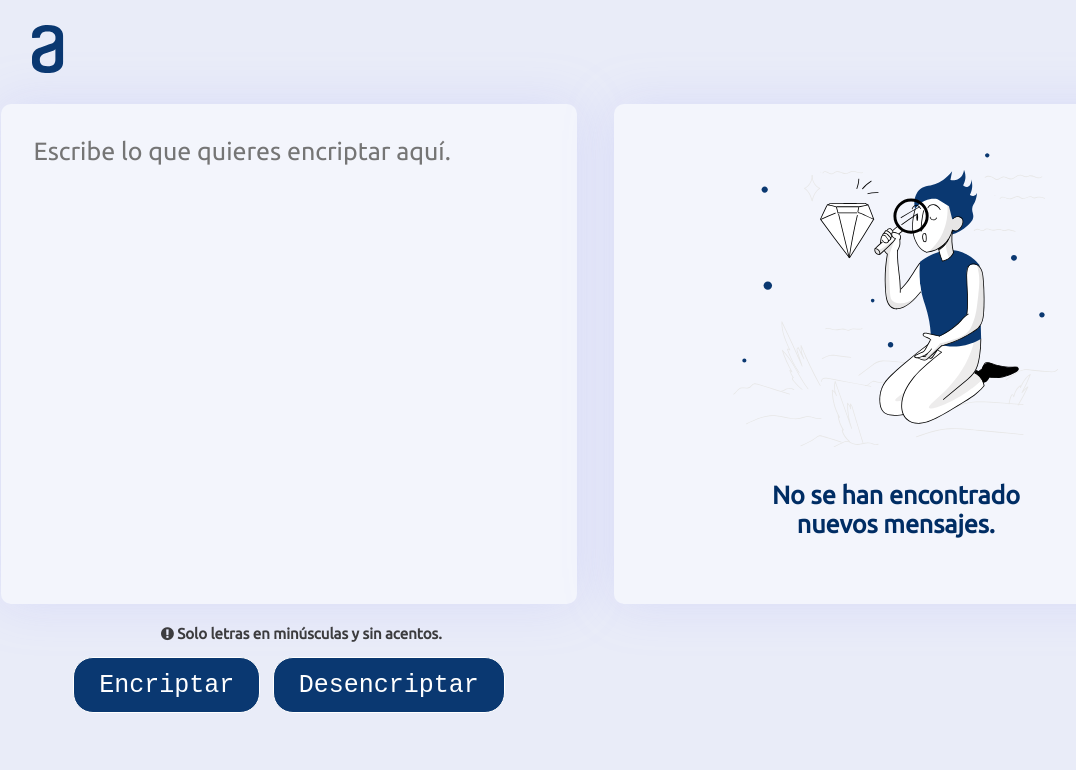
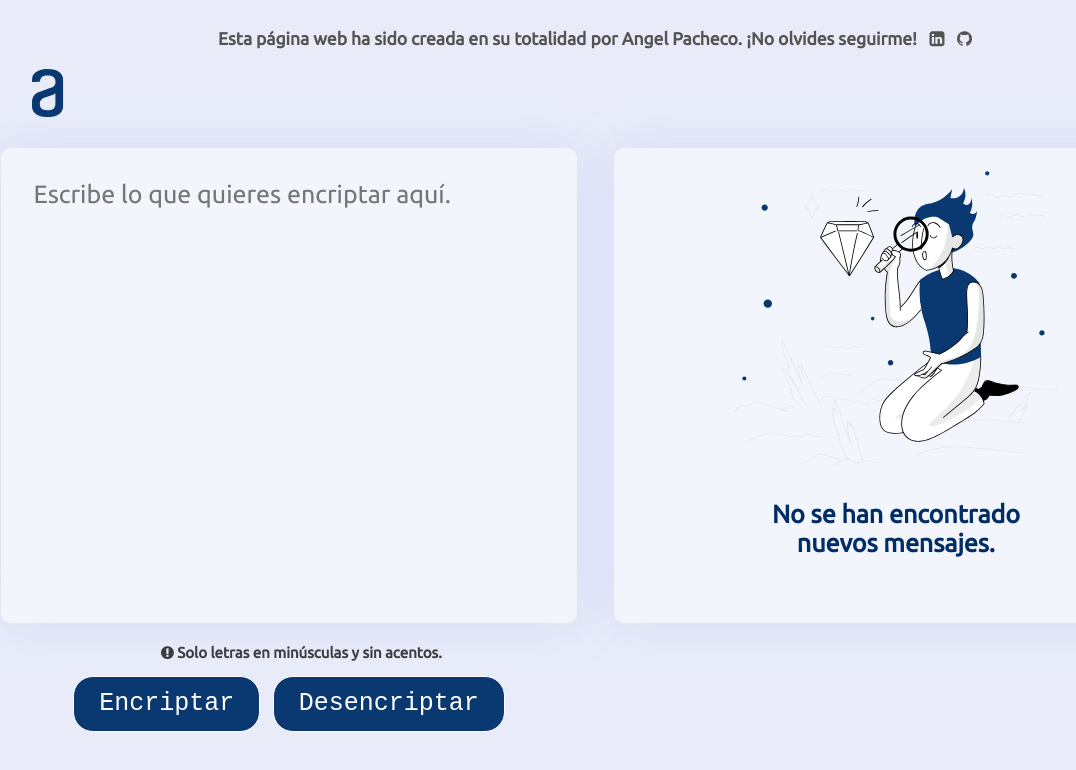
Before and after one commit to constSobri/Challenge-Programa-ONE, a plain HTML site: page index.html in a window 1280 px wide. Shown: the whole page, without its empty margins (45-1121 px from the left). Drawn offline with Linux system fonts and the light colour scheme; a web font is replaced by a local one.

Commit message:
Agregando creditos y detalles finales

```diff
--- a/css/style.css
+++ b/css/style.css
@@ -10,6 +10,33 @@
 
     body {
         background-color: #E9ECF8;
+    }
+
+    #redes {
+        display: flex;
+    }
+
+    #quien {
+        display: block;
+        margin-left: auto;
+        margin-right: auto;
+        font-size: 1rem;
+        font-family: 'Ubuntu', sans-serif;
+        text-align: center;
+        color: #535353;
+        line-height: 1.5rem;
+    }
+
+    #lin {
+        margin-left: 1rem;
+        color: #535353;
+    }
+
+    #git {
+        margin-left: 1rem;
+        color: #535353;
+    }
+
     }
 
     #logo {
@@ -157,10 +184,17 @@
         cursor: pointer;
     }
 
+    #lin:hover {
+        color:#0A3871;
+    }
+
+    #git:hover {
+        color: #0A3871;
+    }
+
     #copy:active {
         font-size: 1.4rem;
     }
-}
 
 
 @media screen and (min-width: 1200px) {
@@ -173,9 +207,28 @@
         background-color: #E9ECF8;
     }
 
+    #quien {
+        display: block;
+        margin-left: auto;
+        margin-right: auto;
+        font-size: 0.7rem;
+        font-family: 'Ubuntu', sans-serif;
+        text-align: center;
+        color: #535353;
+        line-height: 1.5rem;
+    }
+
+    #lin {
+        margin-left: 0.5rem;
+    }
+
+    #git {
+        margin-left: 0.5rem;
+    }
+
     #logo {
         display: block;
-        margin: 1rem 0 1rem 1rem;
+        margin: 0 0 1rem 1rem;
     }
 
     #base {
@@ -195,7 +248,7 @@
         background-color: #F3F5FC;
         box-sizing: border-box;
         padding: 1.3rem;
-        height: 20rem;
+        height: 19rem;
         width: 45vw;
         resize:none;
         outline: none;
@@ -260,7 +313,7 @@
         background-color: #F3F5FC;
         box-sizing: border-box;
         padding: 1.3rem;
-        height: 20rem;
+        height: 19rem;
         width: 45vw;
         resize:none;
         outline: none;
--- a/index.html
+++ b/index.html
@@ -11,6 +11,12 @@
     <link rel="stylesheet" href="https://cdnjs.cloudflare.com/ajax/libs/font-awesome/4.7.0/css/font-awesome.min.css">
     <title>Encriptador de texto gratuito</title>
 </head>
+<header>
+    <div id="redes">
+        <h1 id="quien">Esta página web ha sido creada en su totalidad por Angel Pacheco. ¡No olvides seguirme!<a href="https://www.linkedin.com/in/angel-sobri-pacheco/" target="_blank"><i id="lin" class="fa fa-linkedin-square"></i></a><a href="https://github.com/constSobri" target="_blank"><i id="git" class="fa fa-github"></i></a>
+        </h1>
+    </div>
+</header>
 <body>
     <div id="logo">
         <img src="res/Logo.svg" alt="Logo Alura" id="logotipo">
```
